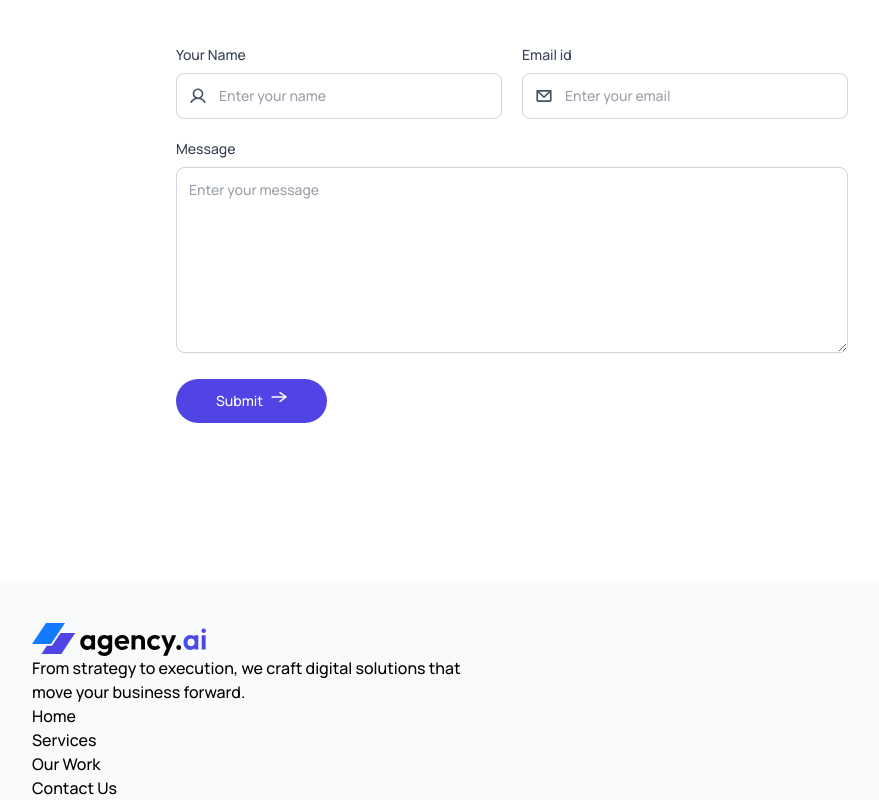
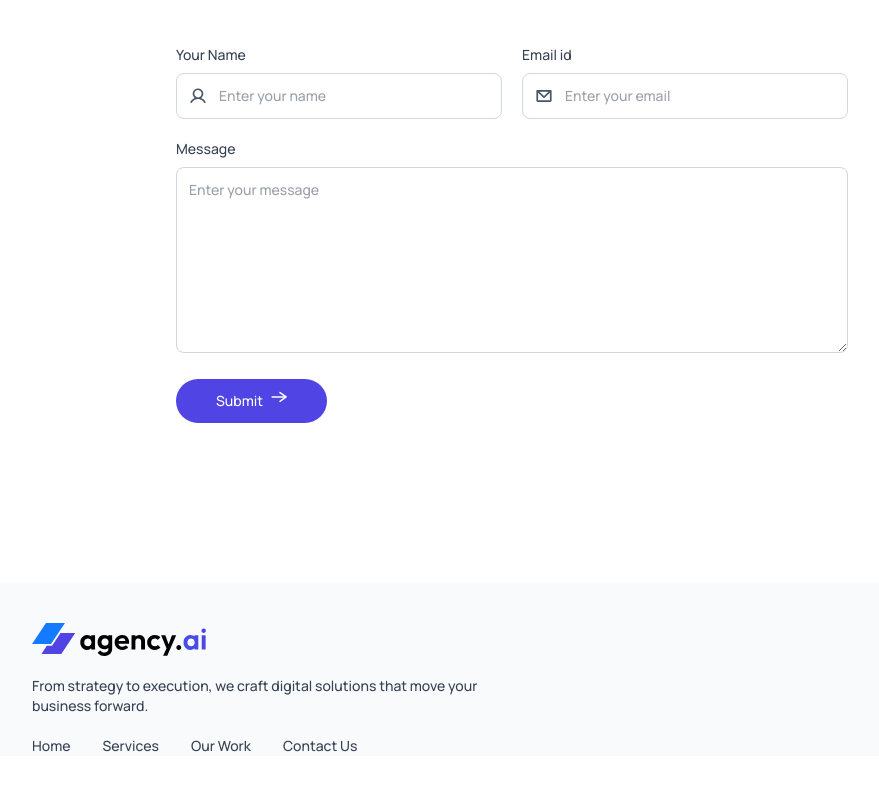
Before and after one commit to arunpmanoj/agency-ai, a React (Vite) app: page / in a window 1280 px wide. Shown: the part 3235-4035 px from the top of the page, without its empty margins (128-1007 px from the left). After the commit the page ends 3991 px from the top, so only its background shows below. Built offline with nearby package versions, Linux system fonts and the light colour scheme.

Commit message:
created the left section of footer(div)

```diff
--- a/src/App.jsx
+++ b/src/App.jsx
@@ -21,7 +21,7 @@ const App = () => {
       <OurWork/>
       <Teams/>
       <ContactUs/>
-      <Footer/>
+      <Footer theme={theme}/>
     </div>
   );
 };
--- a/src/components/Footer.jsx
+++ b/src/components/Footer.jsx
@@ -1,15 +1,15 @@
 import React from 'react'
 import assets from '../assets/assets'
 
-const Footer = () => {
+const Footer = ({theme}) => {
   return (
     <div className='bg-slate-50 dark:bg-gray-900 pt-10 sm:pt-10 mt-20 sm:mt-40 px-4 sm:px-10 lg:px-24 xl:px-40'>
       {/* footer top */}
       <div className='flex justify-between lg:items-center max-lg:flex-col gap-10'>
-        <div>
-          <img src={assets.logo} className='w-32 sm:w-44' alt="" />
+        <div className='space-y-5 text-sm text-gray-700 dark:text-gray-400'>
+          <img src={ theme ==='dark' ? assets.logo_dark : assets.logo} className='w-32 sm:w-44' alt="" />
           <p className='max-w-md'>From strategy to execution, we craft digital solutions that move your business forward.</p>
-          <ul>
+          <ul className='flex gap-8'>
             <li><a className='hover:text-primary' href="#hero">Home</a></li>
             <li><a className='hover:text-primary' href="#services">Services</a></li>
             <li><a className='hover:text-primary' href="#our-work">Our Work</a></li>
```
